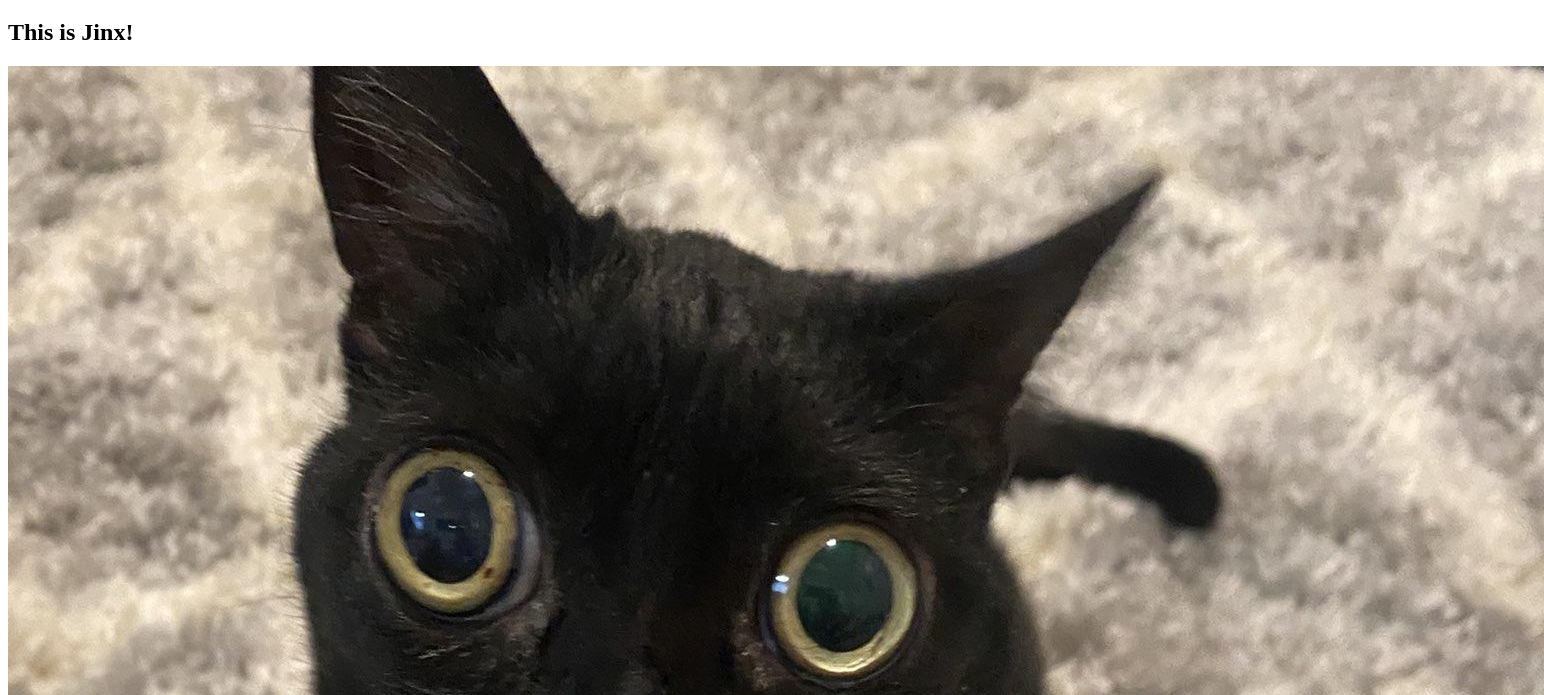
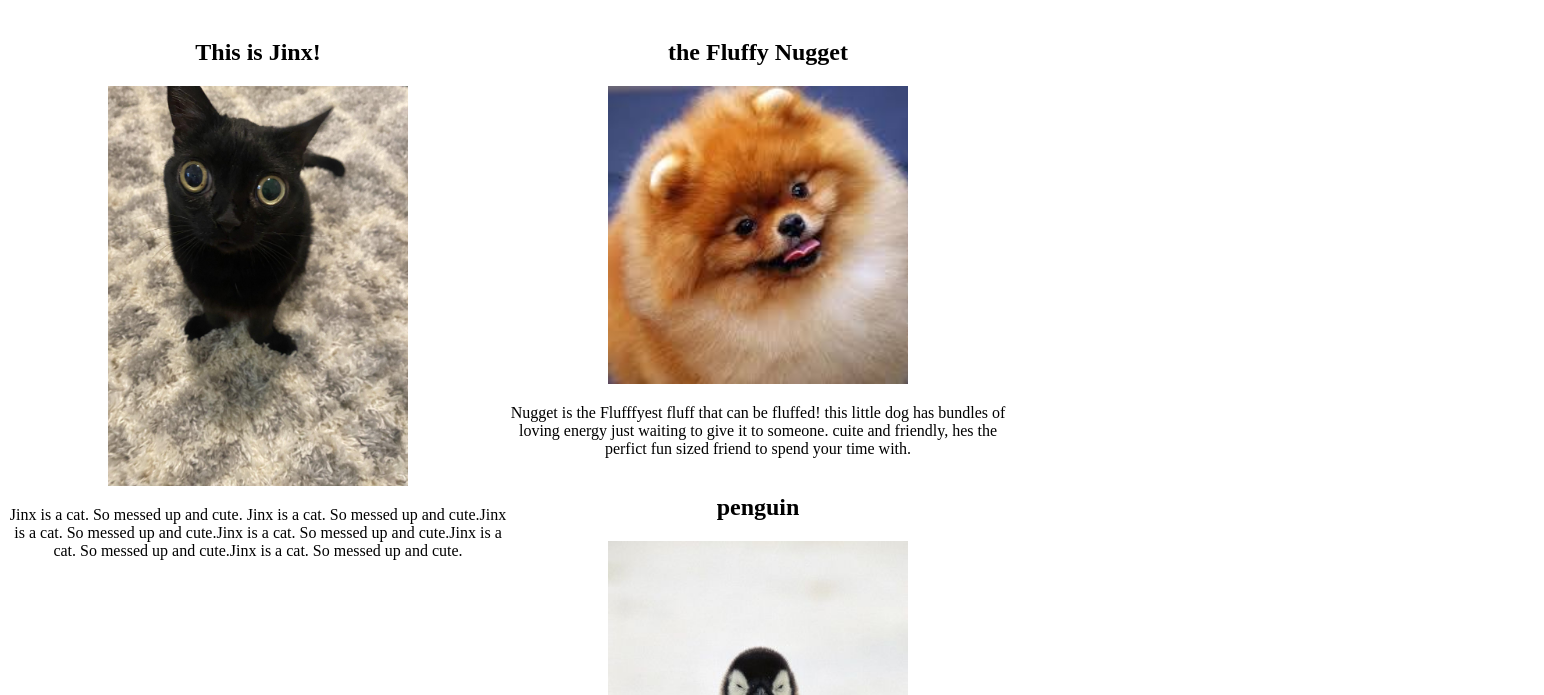
Before and after one commit to brycebresnan/animalShelter, a plain HTML site: page index.html in a window 1280 px wide. Shown: the part 61-756 px from the top of the page, 1544 px wide, since content can reach past the window. Drawn offline with Linux system fonts and the light colour scheme.

Commit message:
FIX: linked style sheet properly
Co-authored-by: Amanda Schrader <amandaleschrader@gmail.com>
Co-authored-by: Jeffrey Alleger <allegerj@gmail.com>

```diff
--- a/css/styles.css
+++ b/css/styles.css
@@ -1,4 +1,9 @@
 .column {
   width: 500px;
   float: left;
+  text-align: center;
 }
+
+.column img {
+  width: 300px;
+}
--- a/index.html
+++ b/index.html
@@ -2,7 +2,7 @@
 <html lang="en-US">
 
 <head>
-  <link herf="css/styles.css" rel="stylesheet" type="text/css">
+  <link href="css/styles.css" rel="stylesheet" type="text/css">
   <title>Adopt me</title>
 </head>
 <body>
@@ -31,3 +31,4 @@
   </div>
 
 </body>
+</html>
```
